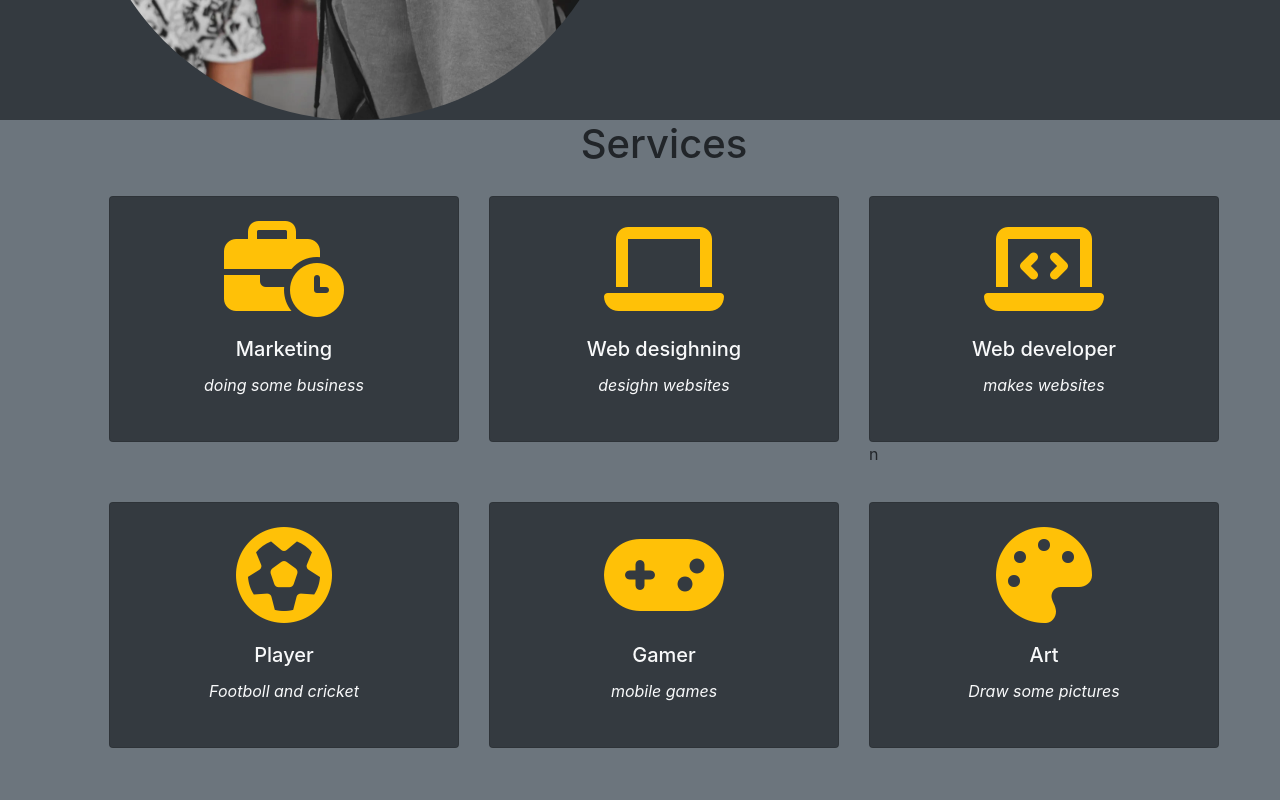
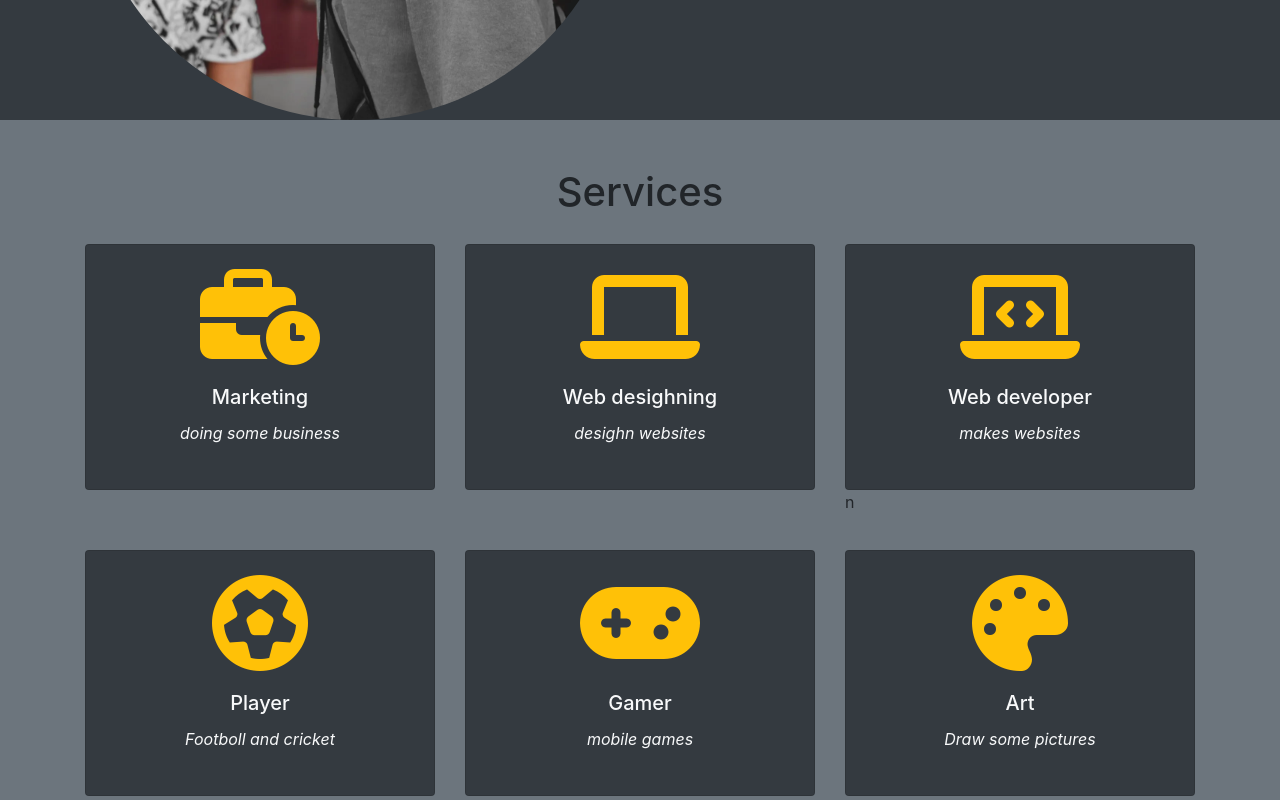
Before and after one commit to kirankumar2001/repo1, a plain HTML site: page index.html in a window 1280 px wide. Shown: the part 580-1380 px from the top of the page. Drawn offline with nearby package versions, Linux system fonts and the light colour scheme.

Commit message:
Update index.html

```diff
--- a/index.html
+++ b/index.html
@@ -63,7 +63,7 @@
         </div>
     </div>
    </section>
-   <section class="bg-secondary pl-5" id="service-section" style="height: 740px;" >
+   <section class="bg-secondary p-5" id="service-section" >
     <div class="container">
         <h1 class="text-center">Services</h1>
         <div class="row">
```
